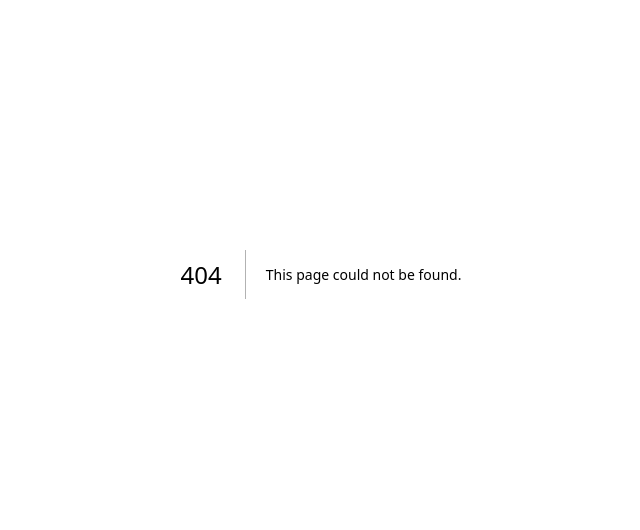
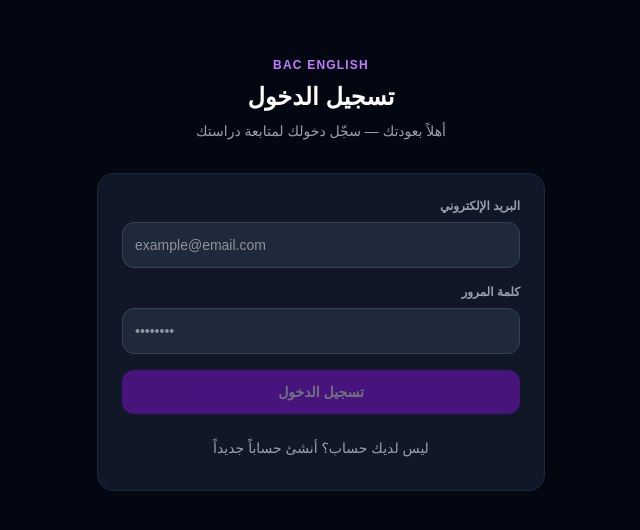
Before and after one commit to mofwim/bac-english, a Next.js app: page /auth in a window 1280 px wide. Before the commit this address had no page. Shown: the part 126-656 px from the top of the page, without its empty margins (319-959 px from the left). Built offline with nearby package versions, Linux system fonts and the light colour scheme; no server answers.

Commit message:
add supabase auth system

```diff
--- /dev/null
+++ b/app/auth/page.tsx
@@ -0,0 +1,108 @@
+'use client';
+import { useState } from 'react';
+import { supabase } from '../../lib/supabase';
+import { useRouter } from 'next/navigation';
+
+export default function AuthPage() {
+  const [email, setEmail] = useState('');
+  const [password, setPassword] = useState('');
+  const [isLogin, setIsLogin] = useState(true);
+  const [loading, setLoading] = useState(false);
+  const [message, setMessage] = useState('');
+  const router = useRouter();
+
+  const handleAuth = async () => {
+    setLoading(true);
+    setMessage('');
+
+    if (isLogin) {
+      const { error } = await supabase.auth.signInWithPassword({ email, password });
+      if (error) {
+        setMessage('خطأ في تسجيل الدخول — تحقق من البريد وكلمة المرور');
+      } else {
+        router.push('/');
+      }
+    } else {
+      const { error } = await supabase.auth.signUp({ email, password });
+      if (error) {
+        setMessage('خطأ في إنشاء الحساب — ' + error.message);
+      } else {
+        setMessage('تم إنشاء الحساب — تحقق من بريدك الإلكتروني للتأكيد');
+      }
+    }
+    setLoading(false);
+  };
+
+  return (
+    <main className="min-h-screen bg-gray-950 text-white flex items-center justify-center p-6" dir="rtl">
+      <div className="w-full max-w-md">
+
+        <div className="text-center mb-8">
+          <p className="text-purple-400 text-xs font-bold tracking-widest uppercase mb-2">
+            BAC ENGLISH
+          </p>
+          <h1 className="text-2xl font-bold mb-2">
+            {isLogin ? 'تسجيل الدخول' : 'إنشاء حساب جديد'}
+          </h1>
+          <p className="text-gray-400 text-sm">
+            {isLogin ? 'أهلاً بعودتك — سجّل دخولك لمتابعة دراستك' : 'انضم إلى آلاف طلاب البكالوريا'}
+          </p>
+        </div>
+
+        <div className="bg-gray-900 rounded-2xl p-6 border border-gray-800 space-y-4">
+
+          <div>
+            <label className="text-gray-400 text-xs font-bold mb-2 block">
+              البريد الإلكتروني
+            </label>
+            <input
+              type="email"
+              value={email}
+              onChange={(e) => setEmail(e.target.value)}
+              placeholder="example@email.com"
+              className="w-full bg-gray-800 border border-gray-700 rounded-xl p-3 text-sm text-white focus:outline-none focus:border-purple-500 transition-colors"
+              dir="ltr"
+            />
+          </div>
+
+          <div>
+            <label className="text-gray-400 text-xs font-bold mb-2 block">
+              كلمة المرور
+            </label>
+            <input
+              type="password"
+              value={password}
+              onChange={(e) => setPassword(e.target.value)}
+              placeholder="••••••••"
+              className="w-full bg-gray-800 border border-gray-700 rounded-xl p-3 text-sm text-white focus:outline-none focus:border-purple-500 transition-colors"
+              dir="ltr"
+            />
+          </div>
+
+          {message && (
+            <div className={`p-3 rounded-xl text-sm ${message.includes('خطأ') ? 'bg-red-900/20 text-red-300 border border-red-800' : 'bg-green-900/20 text-green-300 border border-green-800'}`}>
+              {message}
+            </div>
+          )}
+
+          <button
+            onClick={handleAuth}
+            disabled={loading || !email || !password}
+            className="w-full py-3 bg-purple-600 hover:bg-purple-500 disabled:opacity-40 rounded-xl text-sm font-bold transition-colors"
+          >
+            {loading ? 'جاري التحميل...' : isLogin ? 'تسجيل الدخول' : 'إنشاء الحساب'}
+          </button>
+
+          <button
+            onClick={() => { setIsLogin(!isLogin); setMessage(''); }}
+            className="w-full py-2 text-gray-400 text-sm hover:text-white transition-colors"
+          >
+            {isLogin ? 'ليس لديك حساب؟ أنشئ حساباً جديداً' : 'لديك حساب؟ سجّل دخولك'}
+          </button>
+
+        </div>
+
+      </div>
+    </main>
+  );
+}
--- a/app/layout.tsx
+++ b/app/layout.tsx
@@ -1,6 +1,7 @@
 import type { Metadata } from "next";
 import { Geist, Geist_Mono } from "next/font/google";
 import { Analytics } from "@vercel/analytics/next";
+import { AuthProvider } from "../lib/auth-context";
 import "./globals.css";
 
 const geistSans = Geist({
@@ -14,8 +15,8 @@
 });
 
 export const metadata: Metadata = {
-  title: "Bac English",
-  description: "إنجليزي البكالوريا",
+  title: "Bac English — إنجليزي البكالوريا",
+  description: "تعلّم عميق مبني على المنهج السوري الرسمي",
 };
 
 export default function RootLayout({
@@ -29,7 +30,9 @@
       className={`${geistSans.variable} ${geistMono.variable} h-full antialiased`}
     >
       <body className="min-h-full flex flex-col">
-        {children}
+        <AuthProvider>
+          {children}
+        </AuthProvider>
         <Analytics />
       </body>
     </html>
--- a/app/lessons/unit12/page.tsx
+++ b/app/lessons/unit12/page.tsx
@@ -33,7 +33,7 @@
                 <div>
                   <p className="text-purple-400 text-xs font-bold mb-1">نمط الامتحان الحقيقي 2025-2026</p>
                   <h2 className="text-base font-bold mb-1">📝 تدرّب على الامتحان</h2>
-                  <p className="text-gray-400 text-sm">10 أقسام — AI يصحح فوراً</p> //
+                  <p className="text-gray-400 text-sm">10 أقسام — AI يصحح فوراً</p>
                 </div>
                 <div className="text-2xl">←</div>
               </div>
--- /dev/null
+++ b/app/lib/auth-context.tsx
@@ -0,0 +1,49 @@
+'use client';
+import { createContext, useContext, useEffect, useState } from 'react';
+import { supabase } from './supabase';
+import type { User } from '@supabase/supabase-js';
+
+type AuthContextType = {
+  user: User | null;
+  loading: boolean;
+  signOut: () => Promise<void>;
+};
+
+const AuthContext = createContext<AuthContextType>({
+  user: null,
+  loading: true,
+  signOut: async () => {},
+});
+
+export function AuthProvider({ children }: { children: React.ReactNode }) {
+  const [user, setUser] = useState<User | null>(null);
+  const [loading, setLoading] = useState(true);
+
+  useEffect(() => {
+    // Get initial session
+    supabase.auth.getSession().then(({ data: { session } }) => {
+      setUser(session?.user ?? null);
+      setLoading(false);
+    });
+
+    // Listen for auth changes
+    const { data: { subscription } } = supabase.auth.onAuthStateChange((_event, session) => {
+      setUser(session?.user ?? null);
+      setLoading(false);
+    });
+
+    return () => subscription.unsubscribe();
+  }, []);
+
+  const signOut = async () => {
+    await supabase.auth.signOut();
+  };
+
+  return (
+    <AuthContext.Provider value={{ user, loading, signOut }}>
+      {children}
+    </AuthContext.Provider>
+  );
+}
+
+export const useAuth = () => useContext(AuthContext);
--- /dev/null
+++ b/app/lib/supabase.ts
@@ -0,0 +1,6 @@
+import { createClient } from '@supabase/supabase-js'
+
+const supabaseUrl = process.env.NEXT_PUBLIC_SUPABASE_URL!
+const supabaseAnonKey = process.env.NEXT_PUBLIC_SUPABASE_ANON_KEY!
+
+export const supabase = createClient(supabaseUrl, supabaseAnonKey)
--- a/app/page.tsx
+++ b/app/page.tsx
@@ -1,25 +1,30 @@
 'use client';
+import { useAuth } from '@/lib/auth-context';
 import Link from 'next/link';
 import { units } from './data/index';
 
 export default function Home() {
+  const { user, signOut, loading } = useAuth();
+
   return (
     <main className="min-h-screen bg-gray-950 text-white p-6" dir="rtl">
       <div className="max-w-2xl mx-auto">
+
         {/* رسالة النسخة التجريبية */}
-<div className="bg-yellow-900/30 border border-yellow-700 rounded-2xl p-4 mb-6 text-center">
+        <div className="bg-yellow-900/30 border border-yellow-700 rounded-2xl p-4 mb-4 text-center">
           <p className="text-yellow-400 text-xs font-bold mb-1">🚧 نسخة تجريبية مجانية</p>
           <p className="text-yellow-200 text-xs leading-relaxed">
             هذا التطبيق في مرحلة الإطلاق التجريبي — المحتوى الكامل لجميع الوحدات قادم قريباً.
             جرّب الآن مجاناً وشاركنا رأيك!
+          </p>
+        </div>
 
-  </p>
         {/* زر واتساب */}
 
         <a href="https://wa.me/31687657884?text=مرحباً%2C%20جربت%20تطبيق%20Bac%20English%20وأريد%20أشاركك%20رأيي..."
           target="_blank"
           rel="noopener noreferrer"
-  className="flex items-center justify-center gap-2 bg-green-700 hover:bg-green-600 transition-colors rounded-2xl p-4 mb-6 text-center"
+          className="flex items-center justify-center gap-2 bg-green-700 hover:bg-green-600 transition-colors rounded-2xl p-4 mb-4 text-center"
         >
           <span className="text-xl">💬</span>
           <div>
@@ -27,18 +32,47 @@
             <p className="text-green-200 text-xs">رأيك يساعدنا نحسّن التطبيق</p>
           </div>
         </a>
+
+        {/* زر تسجيل الدخول */}
+        {!loading && (
+          <div className="bg-gray-900 rounded-2xl p-4 mb-6 border border-gray-800 flex items-center justify-between">
+            {user ? (
+              <>
+                <div>
+                  <p className="text-white text-sm font-bold">مرحباً 👋</p>
+                  <p className="text-gray-400 text-xs">{user.email}</p>
                 </div>
+                <button
+                  onClick={signOut}
+                  className="text-xs text-red-400 border border-red-800 rounded-lg px-3 py-1 hover:border-red-500 transition-colors"
+                >
+                  تسجيل خروج
+                </button>
+              </>
+            ) : (
+              <>
+                <div>
+                  <p className="text-white text-sm font-bold">سجّل دخولك</p>
+                  <p className="text-gray-400 text-xs">لحفظ تقدمك ومتابعة دراستك</p>
+                </div>
+                <Link
+                  href="/auth"
+                  className="text-xs text-purple-400 border border-purple-800 rounded-lg px-3 py-1 hover:border-purple-500 transition-colors"
+                >
+                  دخول / تسجيل
+                </Link>
+              </>
+            )}
+          </div>
+        )}
+
         {/* الرأس */}
         <div className="mb-10 text-center">
           <p className="text-purple-400 text-sm font-bold tracking-widest uppercase mb-2">
             Bac English
           </p>
-          <h1 className="text-3xl font-bold mb-2">
-            إنجليزي البكالوريا
-          </h1>
-          <p className="text-gray-400 text-sm">
-            تعلّم عميق مبني على منهجك الرسمي
-          </p>
+          <h1 className="text-3xl font-bold mb-2">إنجليزي البكالوريا</h1>
+          <p className="text-gray-400 text-sm">تعلّم عميق مبني على منهجك الرسمي</p>
         </div>
 
         {/* الوحدات */}
@@ -54,9 +88,7 @@
                           {unit.title} — مجاني
                         </p>
                         <h2 className="text-lg font-bold">{unit.subtitle}</h2>
-                        <p className="text-gray-400 text-sm mt-1">
-                          {unit.sections} أقسام
-                        </p>
+                        <p className="text-gray-400 text-sm mt-1">{unit.sections} أقسام</p>
                       </div>
                       <div className="text-2xl">📖</div>
                     </div>
@@ -66,15 +98,9 @@
                 <div className="bg-gray-900 rounded-2xl p-5 border border-gray-800 opacity-60 cursor-not-allowed">
                   <div className="flex items-center justify-between">
                     <div>
-                      <p className="text-gray-500 text-xs font-bold mb-1">
-                        {unit.title} — قريباً
-                      </p>
-                      <h2 className="text-lg font-bold text-gray-400">
-                        {unit.subtitle}
-                      </h2>
-                      <p className="text-gray-500 text-sm mt-1">
-                        {unit.sections} أقسام
-                      </p>
+                      <p className="text-gray-500 text-xs font-bold mb-1">{unit.title} — قريباً</p>
+                      <h2 className="text-lg font-bold text-gray-400">{unit.subtitle}</h2>
+                      <p className="text-gray-500 text-sm mt-1">{unit.sections} أقسام</p>
                     </div>
                     <div className="text-2xl">🔒</div>
                   </div>
--- /dev/null
+++ b/lib/auth-context.tsx
@@ -0,0 +1,47 @@
+'use client';
+import { createContext, useContext, useEffect, useState } from 'react';
+import { supabase } from './supabase';
+import type { User } from '@supabase/supabase-js';
+
+type AuthContextType = {
+  user: User | null;
+  loading: boolean;
+  signOut: () => Promise<void>;
+};
+
+const AuthContext = createContext<AuthContextType>({
+  user: null,
+  loading: true,
+  signOut: async () => {},
+});
+
+export function AuthProvider({ children }: { children: React.ReactNode }) {
+  const [user, setUser] = useState<User | null>(null);
+  const [loading, setLoading] = useState(true);
+
+  useEffect(() => {
+    supabase.auth.getSession().then(({ data: { session } }) => {
+      setUser(session?.user ?? null);
+      setLoading(false);
+    });
+
+    const { data: { subscription } } = supabase.auth.onAuthStateChange((_event, session) => {
+      setUser(session?.user ?? null);
+      setLoading(false);
+    });
+
+    return () => subscription.unsubscribe();
+  }, []);
+
+  const signOut = async () => {
+    await supabase.auth.signOut();
+  };
+
+  return (
+    <AuthContext.Provider value={{ user, loading, signOut }}>
+      {children}
+    </AuthContext.Provider>
+  );
+}
+
+export const useAuth = () => useContext(AuthContext);
--- /dev/null
+++ b/lib/supabase.ts
@@ -0,0 +1,6 @@
+import { createClient } from '@supabase/supabase-js'
+
+const supabaseUrl = process.env.NEXT_PUBLIC_SUPABASE_URL!
+const supabaseAnonKey = process.env.NEXT_PUBLIC_SUPABASE_ANON_KEY!
+
+export const supabase = createClient(supabaseUrl, supabaseAnonKey)
--- a/package.json
+++ b/package.json
@@ -9,6 +9,8 @@
     "lint": "eslint"
   },
   "dependencies": {
+    "@supabase/ssr": "^0.10.2",
+    "@supabase/supabase-js": "^2.105.1",
     "@vercel/analytics": "^2.0.1",
     "next": "16.2.2",
     "react": "19.2.4",
```
Also changed, not shown: 1 other file (tests, documents, lock files or other folders). Lines whose indentation alone changed are shown as unchanged.
